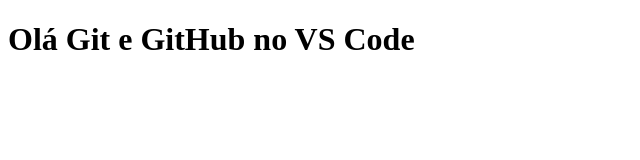
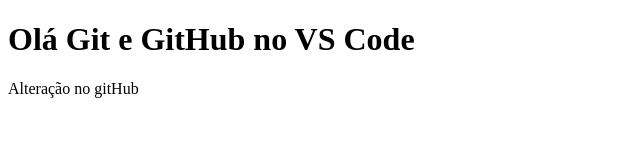
Before and after one commit to FabioAmaralSantos/teste-github-vscode, a plain HTML site: page index.html in a window 1280 px wide. Shown: the whole page, without its empty margins (0-640 px from the left). Drawn offline with Linux system fonts and the light colour scheme.

Commit message:
Update index.html

```diff
--- a/index.html
+++ b/index.html
@@ -7,5 +7,6 @@
 </head>
 <body>
     <h1>Olá Git e GitHub no VS Code</h1>
+    <p>Alteração no gitHub</p>
 </body>
 </html>
```
